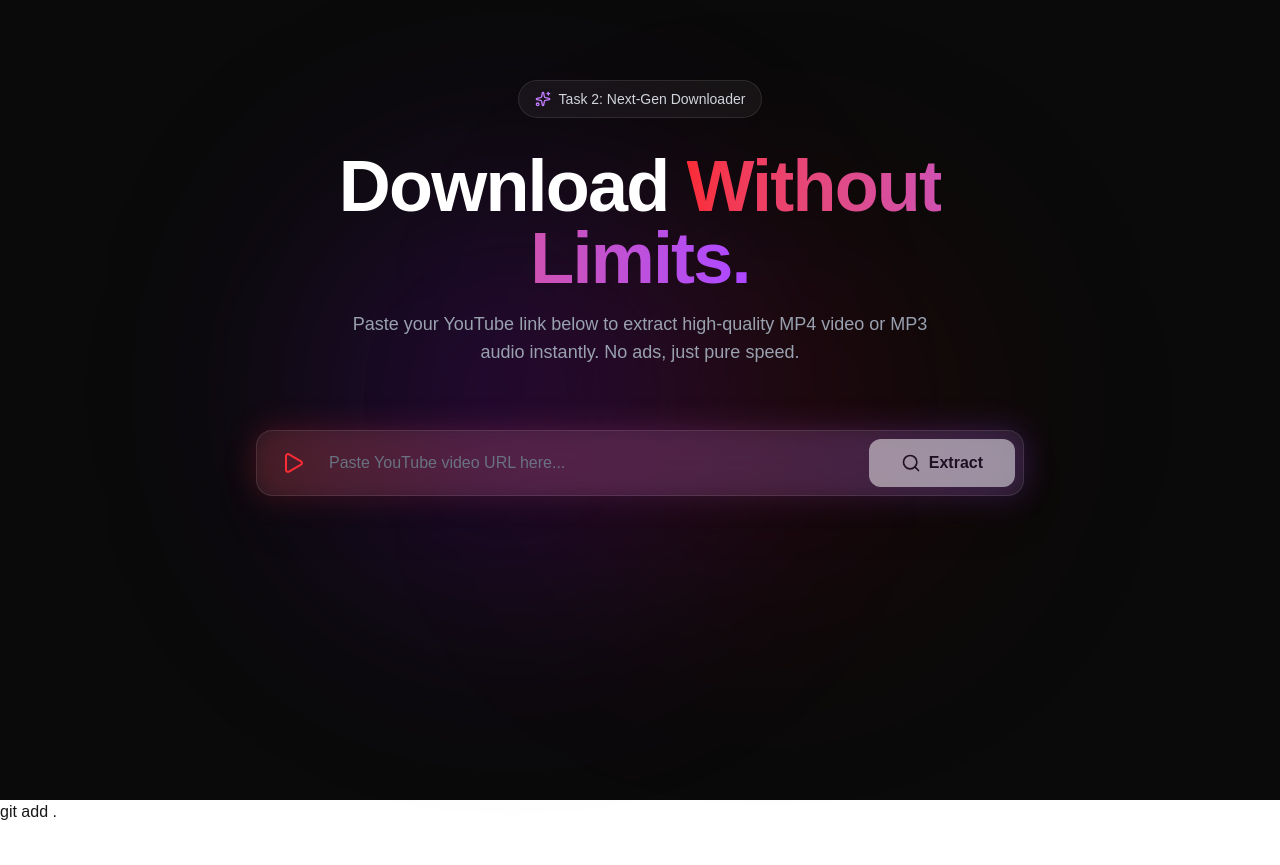
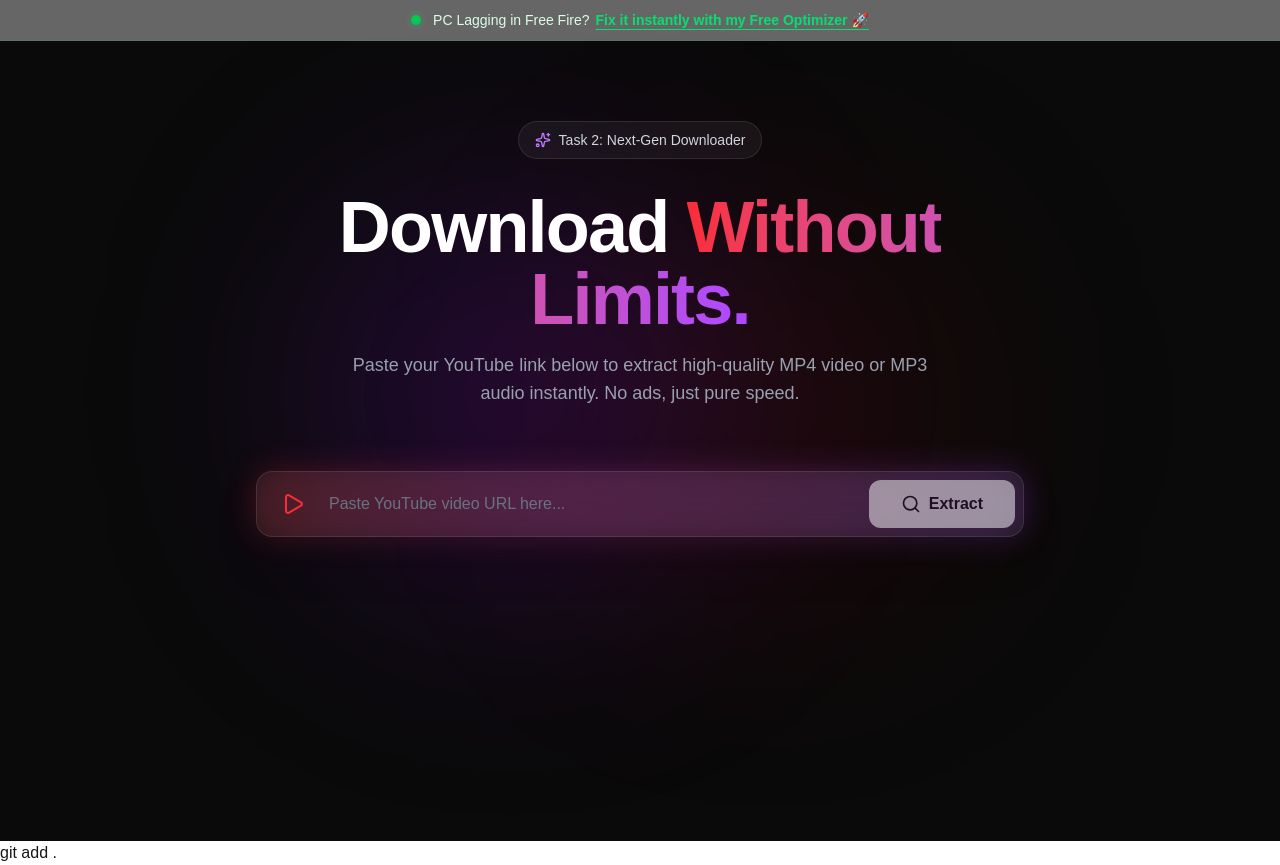
Before and after one commit to HaiderHaider-dev/yt-downloader-pro, a Next.js app: page / in a window 1280 px wide. Before the commit the page ends 824 px from the top, so only its background shows below. Built offline with nearby package versions, Linux system fonts and the light colour scheme.

Commit message:
🚀 Added Premium Cross-Linking Banners

```diff
--- a/src/app/layout.tsx
+++ b/src/app/layout.tsx
@@ -25,7 +25,27 @@ export default function RootLayout({
         />
       </head>
       <body className="antialiased bg-[#0a0a0a] text-white min-h-screen">
-
+        {/* 🎮 Ecosystem Banner - YT Downloader */}
+        <div className="w-full bg-black/60 backdrop-blur-lg border-b border-green-500/20 backdrop-blur-md z-50 relative">
+          <div className="max-w-7xl mx-auto px-4 py-2.5 flex items-center justify-center gap-3">
+            {/* Live Pulsing Dot */}
+            <span className="relative flex h-2.5 w-2.5">
+              <span className="animate-ping absolute inline-flex h-full w-full rounded-full bg-green-400 opacity-75"></span>
+              <span className="relative inline-flex rounded-full h-2.5 w-2.5 bg-green-500"></span>
+            </span>
+            <p className="text-xs sm:text-sm font-medium text-green-100 flex flex-wrap items-center justify-center gap-1.5">
+              PC Lagging in Free Fire?
+              <a
+                href="TERA_LOW_PC_OPTIMIZER_LINK_YAHAN_AAYEGA"
+                target="_blank"
+                rel="noreferrer"
+                className="text-green-400 hover:text-green-300 underline underline-offset-4 transition-colors font-bold flex items-center gap-1"
+              >
+                Fix it instantly with my Free Optimizer 🚀
+              </a>
+            </p>
+          </div>
+        </div>
         {/* Teri Website Ka Asli Content */}
         {children}
         git add .
```
